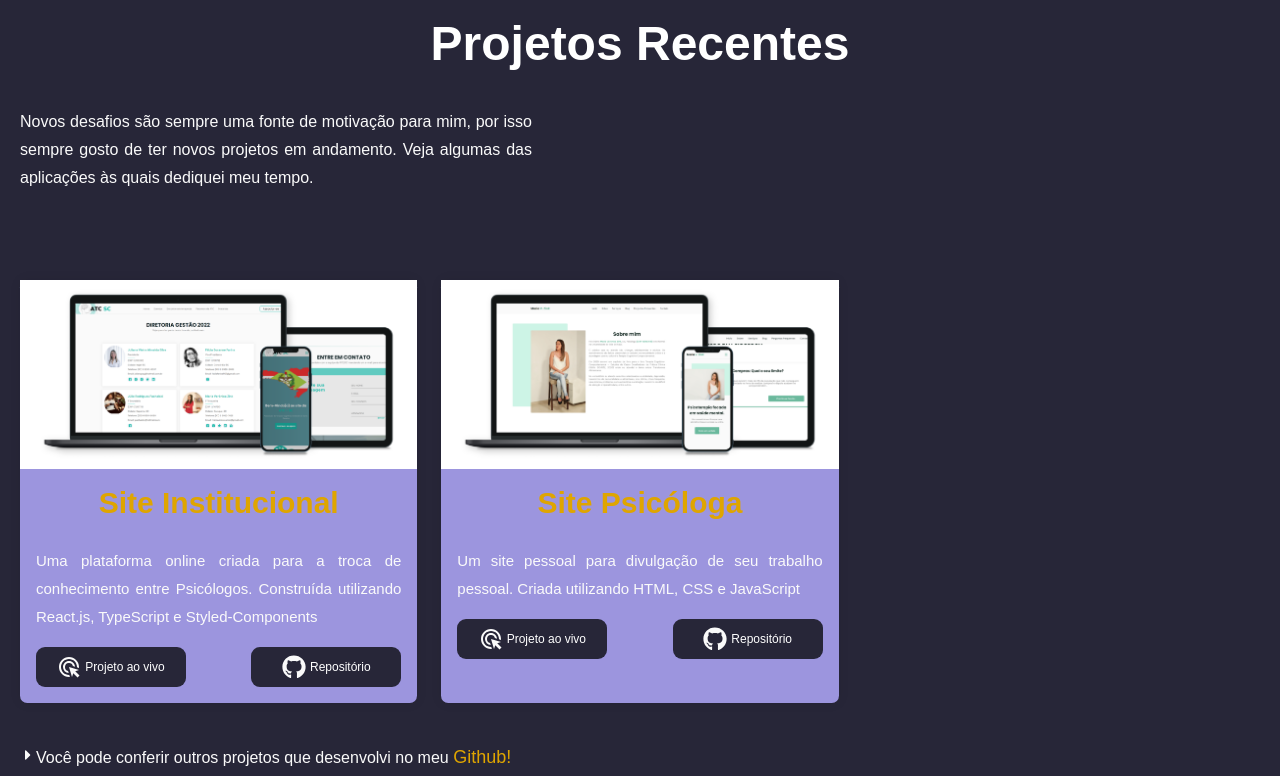
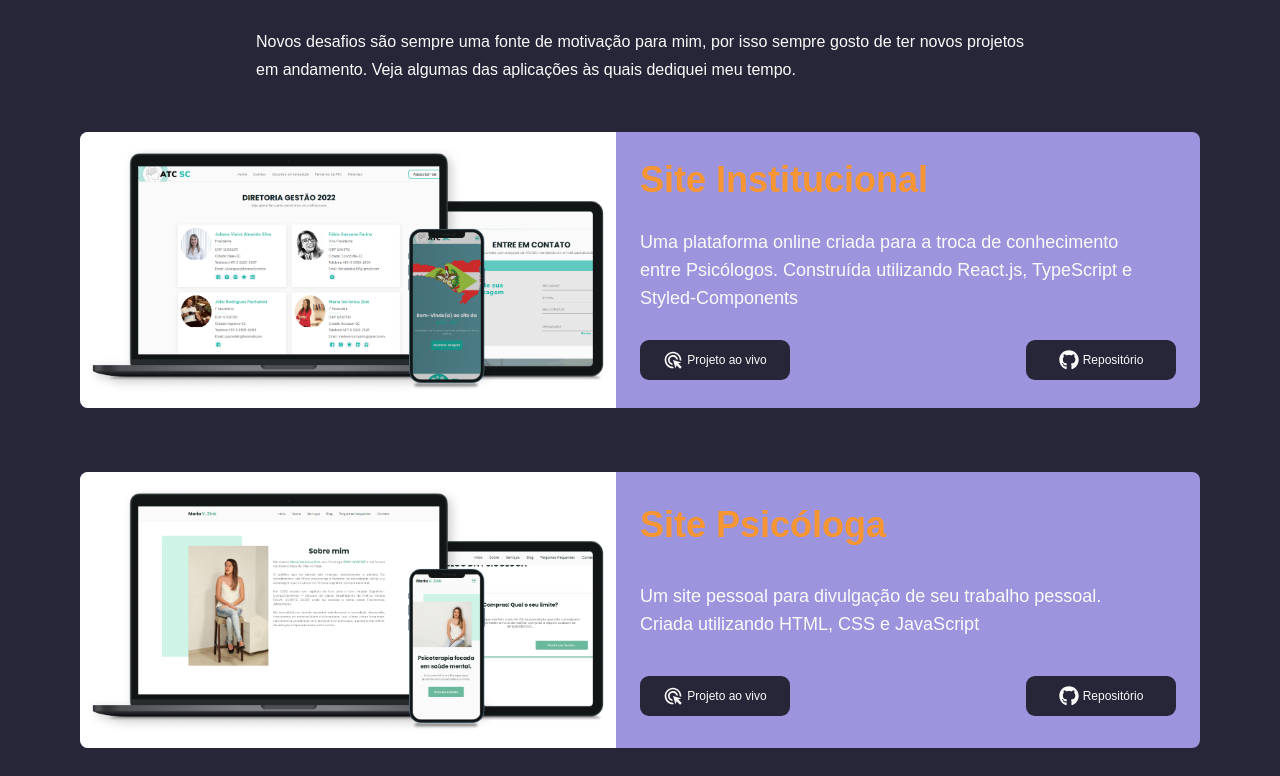
Before and after one commit to Leorrc/my-page, a React (Create React App) app: page / in a window 1280 px wide. Shown: the part 2564-3340 px from the top of the page. Built offline with nearby package versions, Linux system fonts and the light colour scheme.

Commit message:
att 06/10

```diff
--- a/src/components/02-Footer/styles.ts
+++ b/src/components/02-Footer/styles.ts
@@ -7,20 +7,18 @@ export const ContainerSection = styled.section`
 `;
 
 export const Container = styled.div`
-  display: grid;
-  gap: 2rem;
-  min-width: ${pixelToRem(276)};
+  display: flex;
+  min-width: 32rem;
+  flex-direction: column;
 `;
 
 export const Zap = styled.div`
-  display: grid;
-  gap: 2rem;
-  margin-left: 1.5rem;
-  margin-right: 1.5rem;
+  display: flex;
+  flex: 1 1 0%;
 
   h2 {
+    text-align: center;
     color: var(--text-color-light);
-    text-align: center;
     width: 100%;
     height: -webkit-fit-content;
     height: -moz-fit-content;
--- a/src/pages/01-Home/04-Projects/CardProjects/index.tsx
+++ b/src/pages/01-Home/04-Projects/CardProjects/index.tsx
@@ -1,4 +1,4 @@
-import { CardDefault, MemberInfos, Img, DivButtons, Button } from './styles'
+import { Card, Infos, Img, DivButtons, AButton, DivImg } from './styles'
 
 import { MdAdsClick } from 'react-icons/md'
 import { FaGithub } from 'react-icons/fa'
@@ -41,23 +41,25 @@ export function CardProjects({
   socialList
 }: MemberProps) {
   return (
-    <CardDefault>
-      <Img src={imgUrl} />
+    <Card>
+      <DivImg>
+        <Img>
+          <img src={imgUrl} />
+        </Img>
+      </DivImg>
 
-      <MemberInfos>
+      <Infos>
         <h3>{name}</h3>
         <p>{description}</p>
 
         <DivButtons>
           {socialList.map(social => (
-            <Button>
-              <a href={social.link} target="_blank">
-                {renderSwitch(social.network)}
-              </a>
-            </Button>
+            <AButton href={social.link} target="_blank">
+              {renderSwitch(social.network)}
+            </AButton>
           ))}
         </DivButtons>
-      </MemberInfos>
-    </CardDefault>
+      </Infos>
+    </Card>
   )
 }
--- a/src/pages/01-Home/04-Projects/CardProjects/styles.ts
+++ b/src/pages/01-Home/04-Projects/CardProjects/styles.ts
@@ -1,50 +1,109 @@
 import styled from "styled-components";
 import pixelToRem from "../../../../utils/pxToRem";
+import { device } from "../../../../utils/responsive";
 
-export const CardDefault = styled.div`
+export const Card = styled.article`
+
+  background: var(--roxo-2);
+  border-radius: 0.5rem;
+  overflow: hidden;
+  flex-direction: column;
   max-width: 28rem;
-  max-height: 28rem;
-  min-width: ${pixelToRem(276)};
-  box-shadow: 0px 0px 12px rgb(0 0 0 / 8%);
-  border-bottom: 0.25rem solid var(--att-color);
-  border-radius: 0.45rem 0.45rem 0.45rem 0.45rem;
-  background: var(--roxo-2);
+  min-height: 17.25rem;
+  display: flex;
+
+  @media ${device.laptop} {
+    max-width: 70rem;
+    flex-direction: row;
+    flex: 1 1 10px;
+  }
 `;
 
-export const Img = styled.img`
-  background-size: cover;
+export const DivImg = styled.div`
+  overflow: hidden;
+  flex: 1 1 0%;
+`;
+
+export const Img = styled.picture`
+
+  img {
     max-width: 100%;
     height: auto;
-  display: block;
+    -o-object-fit: cover;
+    object-fit: cover;
+    width: 100%;
+    height: 100%;
+
+    vertical-align: middle;
+}
+
+@media ${device.laptop} {
+  img {
+
+  }
+  }
+
 `;
 
-export const MemberInfos = styled.div`
-  padding: 1rem;
+export const Infos = styled.div`
   display: flex;
+  flex: 1 1 0%;
+  gap: 1.5rem;
   flex-direction: column;
-  gap: 1rem;
-  font: var(--title-font);
+  padding-right: 0.75rem;
+  padding-left: 0.75rem;
+  padding-bottom: 1.25rem;
+  padding-top: 1.25rem;
 
   h3 {
-  font: var(--font-sub-header-1);
-  text-align: center;
-  color: var(--amarelo);
+    --tw-text-opacity: 1;
+    color: rgb(246 149 52/var(--tw-text-opacity));
+    line-height: 1;
+    font-weight: 700;
+    font-size: 27px;
+    margin: 0;
   }
+
   p {
-  margin: 0.625rem 0 0 0;
-  font-size: 0.938rem;
+    margin: 0;
+    max-width: 32rem;
     font-weight: 500;
-  padding-bottom: rem;
+    color: var(--text-color-light);
+  }
+
+  @media ${device.mobileL} {
+    gap: 2rem;
+    h3 {
+    font-size: 1.875rem;
+    line-height: 2.25rem;
+    }
+  }
+
+  @media ${device.laptop} {
+    padding-left: 1.5rem;
+    padding-right: 1.5rem;
+    gap: 0.75rem;
+    justify-content: space-around;
+
+    h3 {
+    font-size: 2.25rem;
+    line-height: 2.5rem;
+    }
+
+    p {
+    font-size: 1.125rem;
+    line-height: 1.75rem;
+    }
   }
 `;
 
 export const DivButtons = styled.div`
   display: flex;
   justify-content: space-between;
-  gap: 1rem;
+  gap: 0.25rem;
 `;
 
-export const Button = styled.div`
+export const AButton = styled.a`
   width: ${pixelToRem(150)};
   height: ${pixelToRem(40)};
   border: none;
@@ -53,18 +112,17 @@ export const Button = styled.div`
   display: flex;
   justify-content: center;
   background: var(--header-color);
-
-
-  a {
+  color: var(--text-color-light);
+  gap: 0.25rem;
   display: flex;
   align-items: center;
-    color: white;
   gap: 0.25rem;
   font: var(--text-01);
-  }
 
   svg {
-    font-size: 1.5rem;
+    width: 1.25rem;
+    height: 1.25rem;
+    display: block;
     color: var(--text-color-light);
   }
 
@@ -72,4 +130,5 @@ export const Button = styled.div`
     cursor: pointer;
     background: var(--color2);
   }
+
 `;
--- a/src/pages/01-Home/04-Projects/index.tsx
+++ b/src/pages/01-Home/04-Projects/index.tsx
@@ -1,6 +1,12 @@
 import { CardProjects } from './CardProjects'
 import cardProject from '../../../utils/data/cardProject.json'
-import { Cards, ContainerMaster, ContainerSection, LinkGit } from './styles'
+import {
+  Cards,
+  ContainerMaster,
+  ContainerSection,
+  DivText,
+  LinkGit
+} from './styles'
 import { FaCaretRight } from 'react-icons/fa'
 
 export function Projects() {
@@ -8,12 +14,14 @@ export function Projects() {
     <>
       <ContainerSection>
         <ContainerMaster>
-          <h2>Projetos Recentes</h2>
-          <p>
-            Novos desafios são sempre uma fonte de motivação para mim, por isso
-            sempre gosto de ter novos projetos em andamento. Veja algumas das
-            aplicações às quais dediquei meu tempo.
-          </p>
+          <DivText>
+            <h2>Projetos Recentes</h2>
+            <p>
+              Novos desafios são sempre uma fonte de motivação para mim, por
+              isso sempre gosto de ter novos projetos em andamento. Veja algumas
+              das aplicações às quais dediquei meu tempo.
+            </p>
+          </DivText>
           <Cards>
             {cardProject.map(content => (
               <CardProjects
@@ -24,13 +32,14 @@ export function Projects() {
               />
             ))}
           </Cards>
+
           <LinkGit>
+            {/* <FaCaretRight /> */}
             <p>
-              <FaCaretRight />
               Você pode conferir outros projetos que desenvolvi no meu{' '}
               <a href="https://github.com/Leorrc" target="_blank">
                 Github!
-              </a>{' '}
+              </a>
             </p>
           </LinkGit>
         </ContainerMaster>
--- a/src/pages/01-Home/04-Projects/styles.ts
+++ b/src/pages/01-Home/04-Projects/styles.ts
@@ -2,35 +2,59 @@ import styled from "styled-components";
 import { device } from "../../../utils/responsive";
 
 export const ContainerSection = styled.section`
-  display: flex;
   min-height: 100vh;
   background: var(--header-color);
-  padding: var(--header-height) 0;
+  /* padding: var(--header-height) 0;
 
   @media (min-width: 992px) {
     padding: calc(5rem + var(--header-height)) 0;
-  }
+  } */
 `;
 
 export const ContainerMaster = styled.div`
-  padding-left: 1.25rem;
-  padding-right: 1.25rem;
+  padding-top: 5rem;
+  padding-bottom: 5rem;
+  padding-left: 1rem;
+  padding-right: 1rem;
+
+    @media (min-width: 480px) {
+        padding-left: 2rem;
+        padding-right: 2rem;
+      }
+    @media (min-width: 640px) {
+        padding-left: 4rem;
+        padding-right: 4rem;
+    }
+    @media (min-width: 768px){
+      padding-left: 5rem;
+      padding-right: 5rem;
+  }
+
+`;
+
+export const DivText = styled.div `
+  display: flex;
   flex-direction: column;
-  width: 100%;
-  display: flex;
-  gap: 2.5rem;
+  align-items: center;
+  margin-bottom: 3rem;
+  gap: 2rem;
 
   h2 {
-    color: #FFF;
-    text-align: center;
-    width: 100%;
-    height: -webkit-fit-content;
-    height: -moz-fit-content;
-    height: fit-content;
+  color: var(--text-color-light);
   font-size: 1.875rem;
   line-height: 2.25rem;
   font-weight: 700;
 }
+
+  p {
+  color: var(--text-color-light);
+  line-height: 1.75rem;
+  text-align: justify;
+  max-width: 48rem;
+  margin: 0;
+;
+}
+
   @media ${device.mobileL} {
   h2 {
     font: var(--font-sub-header-2);
@@ -38,38 +62,43 @@ export const ContainerMaster = styled.div`
   }
 
   @media ${device.tablet} {
+
     h2 {
       font: var(--font-sub-header-3);
   }
   }
-
-p {
-  color: var(--text-color-light);
-  line-height: 1.75rem;
-  text-align: justify;
-  max-width: 32rem;
-}
-
 `;
 
 export const Cards = styled.div`
-  display: grid;
-  gap: 1.5rem;
-  grid-template-columns: 1fr;
-  margin-top: 3rem;
+  gap: 3rem;
+  align-items: center;
+  flex-direction: column;
+  display: flex;
 
-  @media (min-width: 992px){
-    display: grid;
-    gap: 1.5rem;
-    grid-template-columns: 1fr 1fr 1fr;
+  @media ${device.tablet} {
+    gap: 4rem;
+
   }
 `;
 
 export const LinkGit = styled.div`
+  color: var(--text-color-light);
+  align-items: center;
+  margin-top: 4rem;
+  text-align: center;
+  margin-top: 4rem;
+
+  font: var(--text-1);
 
 a {
   font: var(--text-3);
   color: var(--amarelo);
 }
 
+svg {
+  color: var(--text-color-light);
+  width: 1.5rem;
+  height: 1.5rem;
+  }
+
 `;
```
Lines whose indentation alone changed are shown as unchanged.
